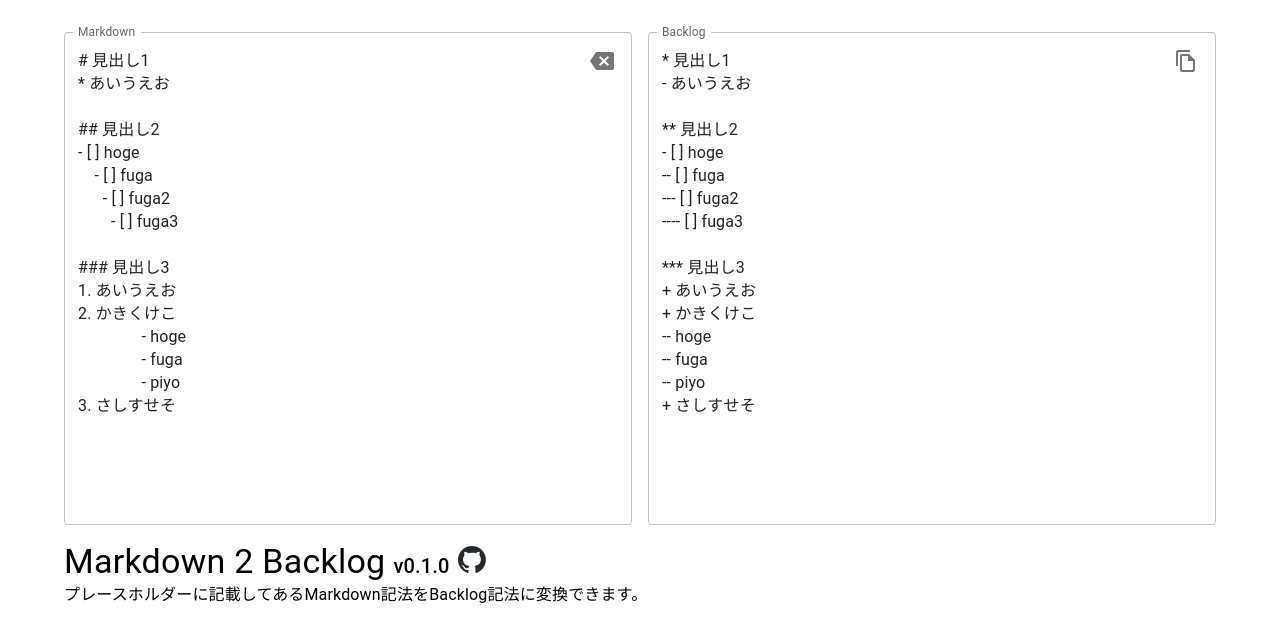
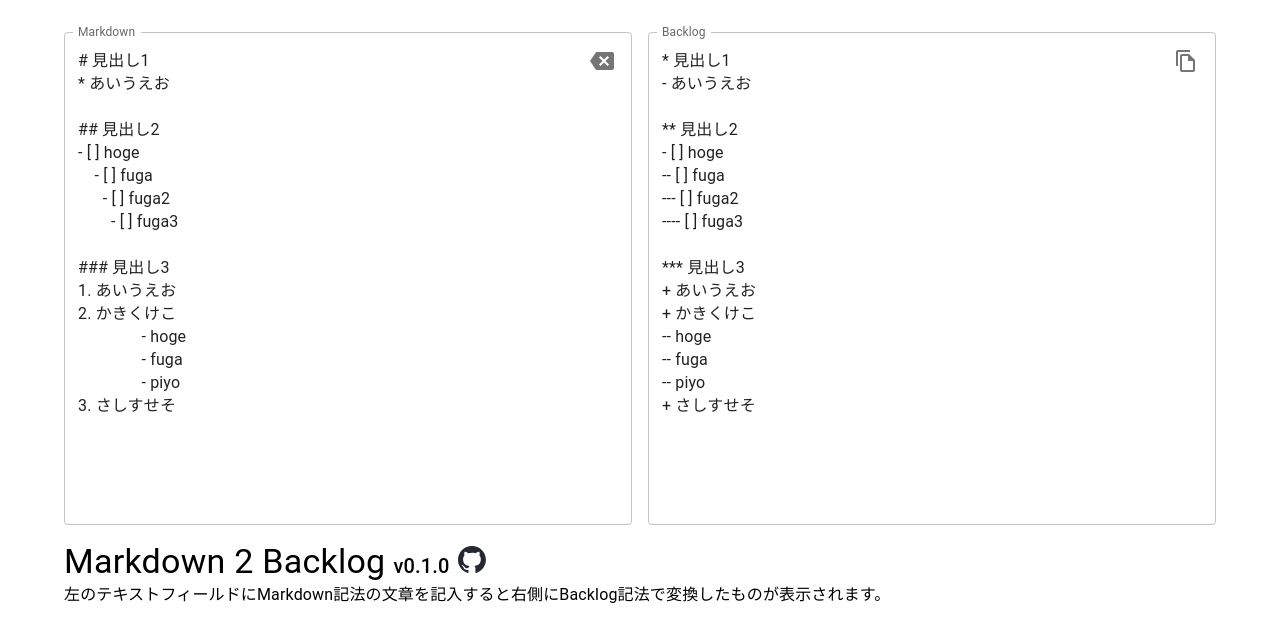
Before and after one commit to Masumi-SAJIKI/markdown2backlog, a React (Create React App) app: page / in a window 1280 px wide. Shown: the top 642 px of the page. Built offline with nearby package versions, Linux system fonts and the light colour scheme.

Commit message:
chg message

```diff
--- a/src/pages/index.tsx
+++ b/src/pages/index.tsx
@@ -51,7 +51,9 @@
         <Link href="https://github.com/Masumi-SAJIKI/markdown2backlog" target="_blank">
           <img src={GitHubIcon} style={{ width: 28 }} />
         </Link>
-        <Typography>プレースホルダーに記載してあるMarkdown記法をBacklog記法に変換できます。</Typography>
+        <Typography>
+          左のテキストフィールドにMarkdown記法の文章を記入すると右側にBacklog記法で変換したものが表示されます。
+        </Typography>
       </Grid>
     </Grid>
   );
```
